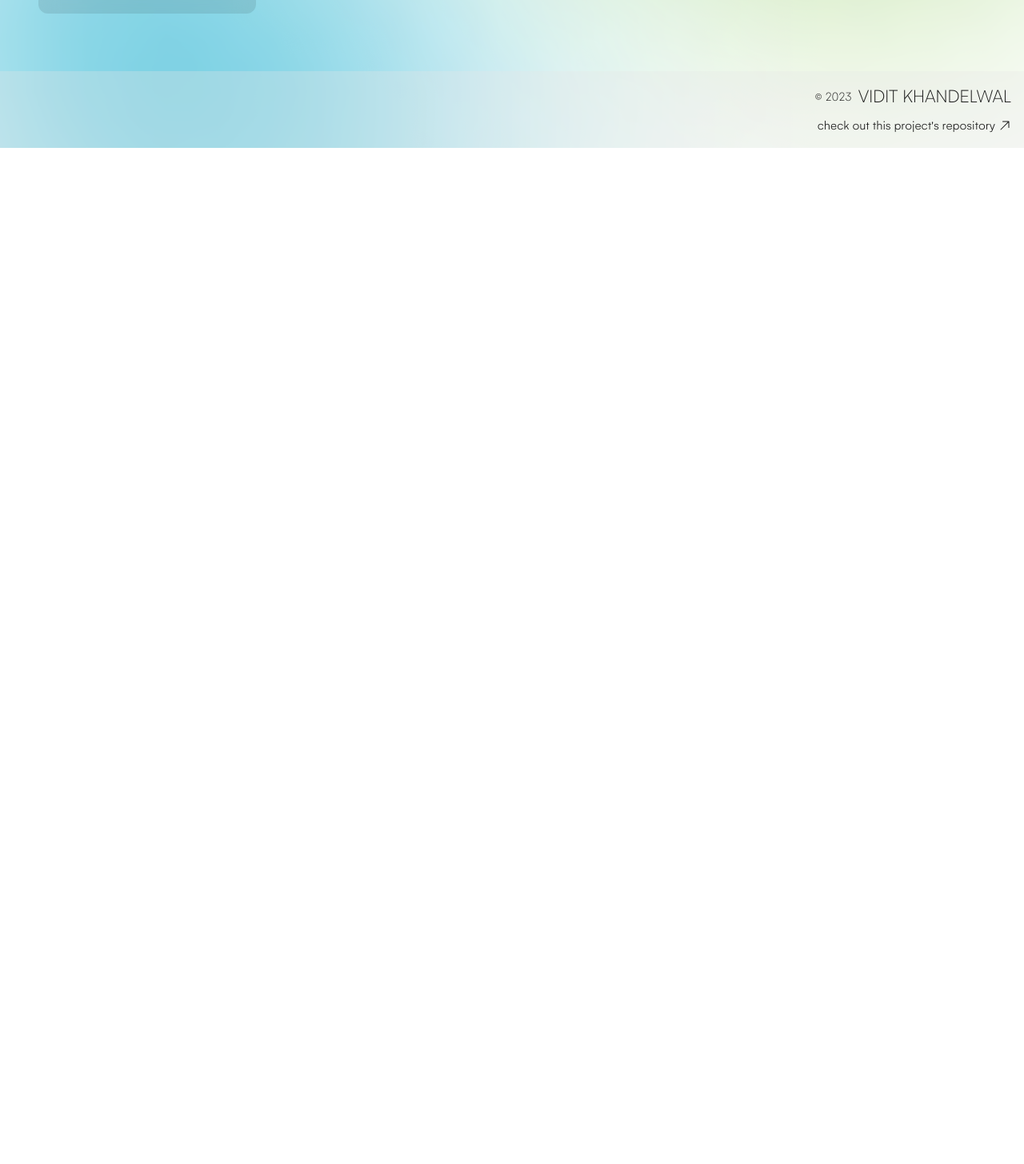
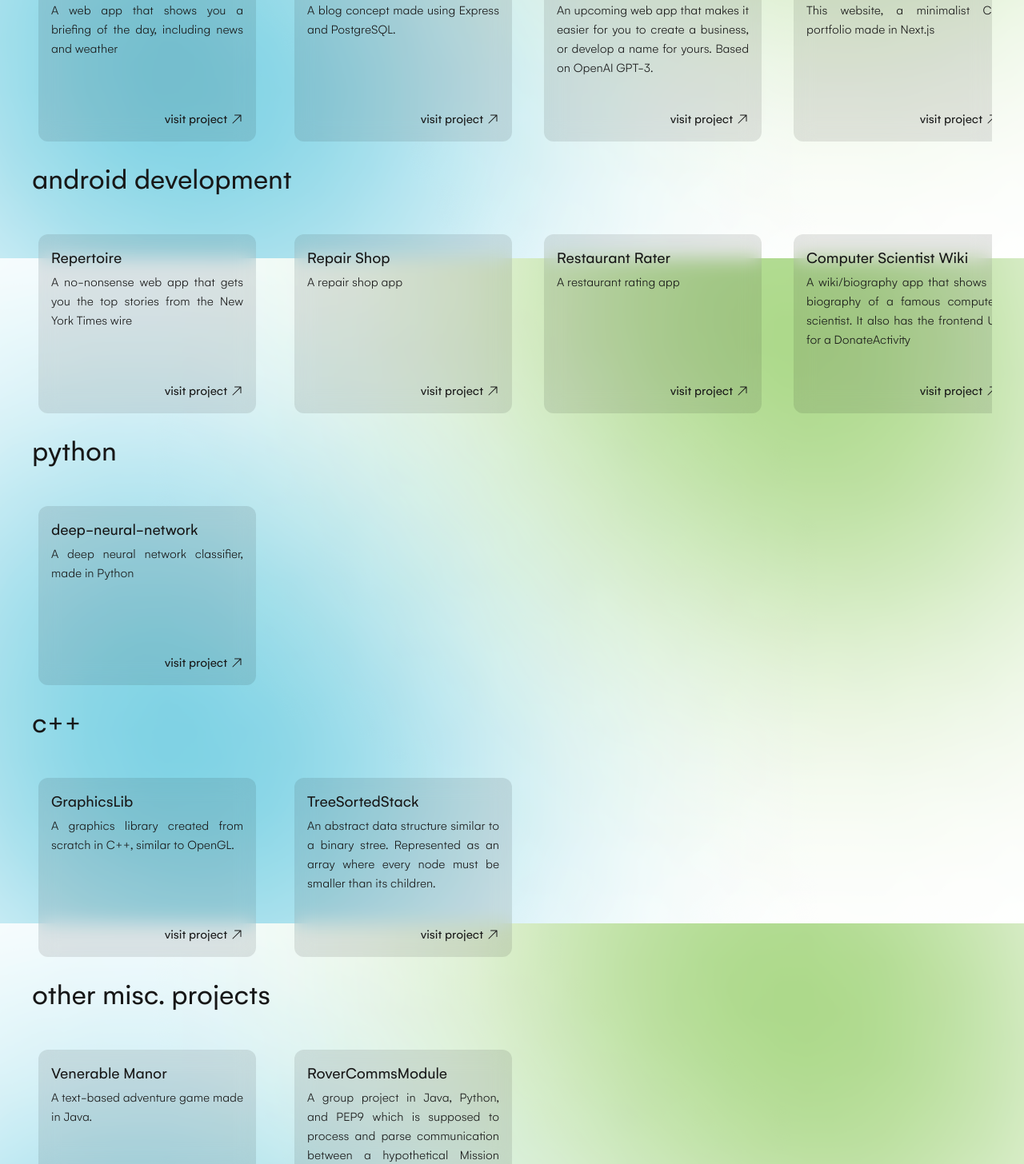
Before and after one commit to csvidit/temp-cs-portfolio, a Next.js app: page / in a window 1280 px wide. Shown: the part 1341-2797 px from the top of the page at 80% size. Before the commit the page ends 1526 px from the top, so only its background shows below. Built offline with nearby package versions, Linux system fonts and the light colour scheme.

Commit message:
added card content

```diff
--- a/src/components/Card.tsx
+++ b/src/components/Card.tsx
@@ -29,8 +29,6 @@ const Card = (props: {label: string, children: string, href: string | UrlObject}
         </div>
         <div className="flex flex-row items-center justify-between">
           <div className="flex flex-row space-x-1 items-center">
-            <TbBrandNextjs />
-            <TbBrandFirebase />
           </div>
           <div className="flex flex-row space-x-1 items-center">
             <p>visit project</p>
--- a/src/components/Skills.tsx
+++ b/src/components/Skills.tsx
@@ -1,6 +1,7 @@
 import SectionContainer from "./SectionContainer";
 import SkillsContainer from "./SkillsContainer";
 import SkillsItem from "./SkillsItem";
+import SkillsSectionTitle from "./SkillsSectionTitle";
 
 const Skills = () => {
   return (
@@ -9,9 +10,7 @@ const Skills = () => {
         <h2 className="text-4xl lg:text-6xl">Skills</h2>
       </div>
       <div className="flex flex-col space-y-1 w-2/3 justify-center">
-        <div className="border-b border-b-neutral-900 dark:border-b-neutral-200 lg:w-2/5">
-          <h1 className="text-xl mt-10">web development</h1>
-        </div>
+        <SkillsSectionTitle>web development</SkillsSectionTitle>
         <SkillsContainer>
           <SkillsItem>React.js</SkillsItem>
           <SkillsItem>Next.js</SkillsItem>
@@ -21,35 +20,25 @@ const Skills = () => {
           <SkillsItem>Express</SkillsItem>
           <SkillsItem>Redux</SkillsItem>
         </SkillsContainer>
-
-        <div className="border-b border-b-neutral-900 dark:border-b-neutral-200 lg:w-2/5">
-          <h1 className="text-xl mt-10">mobile development</h1>
-        </div>
+        <SkillsSectionTitle>mobile development</SkillsSectionTitle>
         <SkillsContainer>
           <SkillsItem>AndroidX</SkillsItem>
           <SkillsItem>Jetpack</SkillsItem>
         </SkillsContainer>
-        <div className="border-b border-b-neutral-900 dark:border-b-neutral-200 lg:w-2/5">
-          <h1 className="text-xl mt-10">databases</h1>
-        </div>
+        <SkillsSectionTitle>databases</SkillsSectionTitle>
         <SkillsContainer>
           <SkillsItem>SQLite</SkillsItem>
           <SkillsItem>PostgreSQL</SkillsItem>
           <SkillsItem>Firebase Cloud Firestore</SkillsItem>
           <SkillsItem>MongoDB</SkillsItem>
         </SkillsContainer>
-        <div className="border-b border-b-neutral-900 dark:border-b-neutral-200 lg:w-2/5">
-          <h1 className="text-xl mt-10">ai & ml</h1>
-        </div>
+        <SkillsSectionTitle>ai & ml</SkillsSectionTitle>
         <SkillsContainer>
           <SkillsItem>pandas</SkillsItem>
           <SkillsItem>numpy</SkillsItem>
         </SkillsContainer>
-        <div className="border-b border-b-neutral-900 dark:border-b-neutral-200 lg:w-2/5">
-          <h1 className="text-xl mt-10">languages</h1>
-        </div>
+        <SkillsSectionTitle>languages</SkillsSectionTitle>
         <SkillsContainer>
-          {" "}
           <SkillsItem>Java</SkillsItem>
           <SkillsItem>JavaScript</SkillsItem>
           <SkillsItem>TypeScript</SkillsItem>
@@ -62,9 +51,7 @@ const Skills = () => {
           <SkillsItem>Erlang</SkillsItem>
           <SkillsItem>GraphQL</SkillsItem>
         </SkillsContainer>
-        <div className="border-b border-b-neutral-900 dark:border-b-neutral-200 w-2/5">
-          <h1 className="text-xl mt-10">tools & platforms</h1>
-        </div>
+        <SkillsSectionTitle>tools & platforms</SkillsSectionTitle>
         <SkillsContainer>
           <SkillsItem>GitHub</SkillsItem>
           <SkillsItem>VSCode</SkillsItem>
--- /dev/null
+++ b/src/components/SkillsSectionTitle.tsx
@@ -0,0 +1,8 @@
+const SkillsSectionTitle = (props: {children: string}) =>
+{
+    return(<div className="lg:border-b border-b-neutral-900 dark:border-b-neutral-200 lg:w-2/5">
+    <h1 className="text-xl mt-10">{props.children}</h1>
+  </div>)
+};
+
+export default SkillsSectionTitle;
--- a/src/pages/index.tsx
+++ b/src/pages/index.tsx
@@ -1,23 +1,24 @@
-import Head from 'next/head'
-import Image from 'next/image'
-import { Inter } from '@next/font/google'
-import styles from '@/styles/Home.module.css'
-import MainContainer from '@/components/MainContainer'
-import Card from '@/components/Card'
-import MainContent from '@/components/MainContent'
-import Header from '@/components/Header'
-import CardsContainer from '@/components/CardsContainer'
-import Hero from '@/components/Hero'
-import Skills from '@/components/Skills'
-import Footer from '@/components/Footer'
+import Head from "next/head";
+import Image from "next/image";
+import { Inter } from "@next/font/google";
+import styles from "@/styles/Home.module.css";
+import MainContainer from "@/components/MainContainer";
+import Card from "@/components/Card";
+import MainContent from "@/components/MainContent";
+import Header from "@/components/Header";
+import CardsContainer from "@/components/CardsContainer";
+import Hero from "@/components/Hero";
+import Skills from "@/components/Skills";
+import Footer from "@/components/Footer";
+import Link from "next/link";
 
-const inter = Inter({ subsets: ['latin'] })
+const inter = Inter({ subsets: ["latin"] });
 
 export default function Home() {
   return (
     <>
       <Head>
-      <title>CS Portfolio - Vidit Khandelwal</title>
+        <title>CS Portfolio - Vidit Khandelwal</title>
         <meta
           name="description"
           content="The computer science portfolio of Vidit Khandelwal"
@@ -42,16 +43,134 @@ export default function Home() {
         />
       </Head>
       <MainContainer>
-        <Header/>
+        <Header />
         <MainContent>
-          <Hero/>
-          <Skills/>
+          <Hero />
+          <Skills />
+          <h2 className="text-4xl lg:text-6xl mt-10">Projects</h2>
+          <h2 className="text-2xl lg:text-4xl mt-5">web development</h2>
           <CardsContainer>
-            <Card label="snapshot" href="https://snapshot.viditkhandelwal.com">a web app that shows you a briefing of the day, including news and weather.</Card>
+            <Card label="snapshot" href="https://snapshot.viditkhandelwal.com">
+              A web app that shows you a briefing of the day, including news and
+              weather
+            </Card>
+            <Card label="blog-mvp" href="https://github.com/csvidit/blog-mvp">
+              A blog concept made using Express and PostgreSQL.
+            </Card>
+            <Card label="turbobiz" href="https://turbobiz.viditkhandelwal.com">
+              An upcoming web app that makes it easier for you to create a
+              business, or develop a name for yours. Based on OpenAI GPT-3.
+            </Card>
+            <Card
+              label="temp-cs-portfolio"
+              href="https://cs.viditkhandelwal.com"
+            >
+              This website, a minimalist CS portfolio made in Next.js
+            </Card>
+            <Card label="react-bio-v2" href="https://bio.viditkhandelwal.com">
+              A link-in-bio style website made in React, which fetches links
+              from Hygraph using GraphQL
+            </Card>
+            <Card label="nyt" href="https://bio.viditkhandelwal.com">
+              A no-nonsense Next.js web app that gets you the top stories from
+              the New York Times wire
+            </Card>
+            <Card label="JSPlayground" href="https://github.com/JSPlayground">
+              A website made to test a number of JavaScript concepts and
+              micro-projects while learning.
+            </Card>
+            <Card
+              label="hover-video-landing-page"
+              href="https://github.com/csvidit/hover-video-landing-page"
+            >
+              A landing page concept where a video plays in the background
+              whenever the user hovers onto a particular link.
+            </Card>
           </CardsContainer>
+          <h2 className="text-2xl lg:text-4xl mt-5">android development</h2>
+          <CardsContainer>
+            <Card
+              label="Repertoire"
+              href="https://github.com/csvidit/Repertoire"
+            >
+              A no-nonsense web app that gets you the top stories from the New
+              York Times wire
+            </Card>
+            <Card label="Repair Shop" href="https://csvidit.com/RepairShop">
+              A repair shop app
+            </Card>
+            <Card
+              label="Restaurant Rater"
+              href="https://csvidit.com/RepairShop"
+            >
+              A restaurant rating app
+            </Card>
+            <Card
+              label="Computer Scientist Wiki"
+              href="https://csvidit.com/ComputerScientistWiki"
+            >
+              A wiki/biography app that shows a biography of a famous computer
+              scientist. It also has the frontend UI for a DonateActivity
+            </Card>
+            <Card label="Jukebox" href="https://csvidit.com/Jukebox">
+              An MVP for a jukebox style music player.
+            </Card>
+            <Card label="BucketTracker" href="https://csvidit.com/Jukebox">
+              An Android app to track score and times for basketball matches,
+              made in Android Studio. This is an MVP, so it only stores the data
+              in memory, not storage
+            </Card>
+          </CardsContainer>
+          <h2 className="text-2xl lg:text-4xl mt-5">python</h2>
+          <CardsContainer>
+            <Card
+              label="deep-neural-network"
+              href="https://csvidit.com/deep-neural-network"
+            >
+              A deep neural network classifier, made in Python
+            </Card>
+          </CardsContainer>
+          <h2 className="text-2xl lg:text-4xl mt-5">c++</h2>
+          <CardsContainer>
+            <Card label="GraphicsLib" href="https://csvidit.com/GraphicsLib">
+              A graphics library created from scratch in C++, similar to OpenGL.
+            </Card>
+            <Card
+              label="TreeSortedStack"
+              href="https://csvidit.com/TreeSortedStack"
+            >
+              An abstract data structure similar to a binary stree. Represented
+              as an array where every node must be smaller than its children.
+            </Card>
+          </CardsContainer>
+          <h2 className="text-2xl lg:text-4xl mt-5">other misc. projects</h2>
+          <CardsContainer>
+            <Card
+              label="Venerable Manor"
+              href="https://csvidit.com/VenerableManor"
+            >
+              A text-based adventure game made in Java.
+            </Card>
+            <Card
+              label="RoverCommsModule"
+              href="https://csvidit.com/RoverCommsModule"
+            >
+              A group project in Java, Python, and PEP9 which is supposed to
+              process and parse communication between a hypothetical Mission
+              Control and a Mars Rover.
+            </Card>
+          </CardsContainer>
+          <Link
+            href="https://github.com/csvidit"
+            className="flex flex-col space-y-1 backdrop-blur-md rounded-xl bg-neutral-900 dark:bg-neutral-200 dark:bg-opacity-10 bg-opacity-10 p-2 lg:p-4 m-2 mt-10 items-center justify-center"
+          >
+            <h2 className="text-2xl lg:text-4xl text-right">
+              Visit my GitHub profile to see all other projects :&#41;
+            </h2>
+          </Link>
         </MainContent>
-        <Footer/>
+        <Footer />
       </MainContainer>
     </>
-  )
+  );
 }
```
